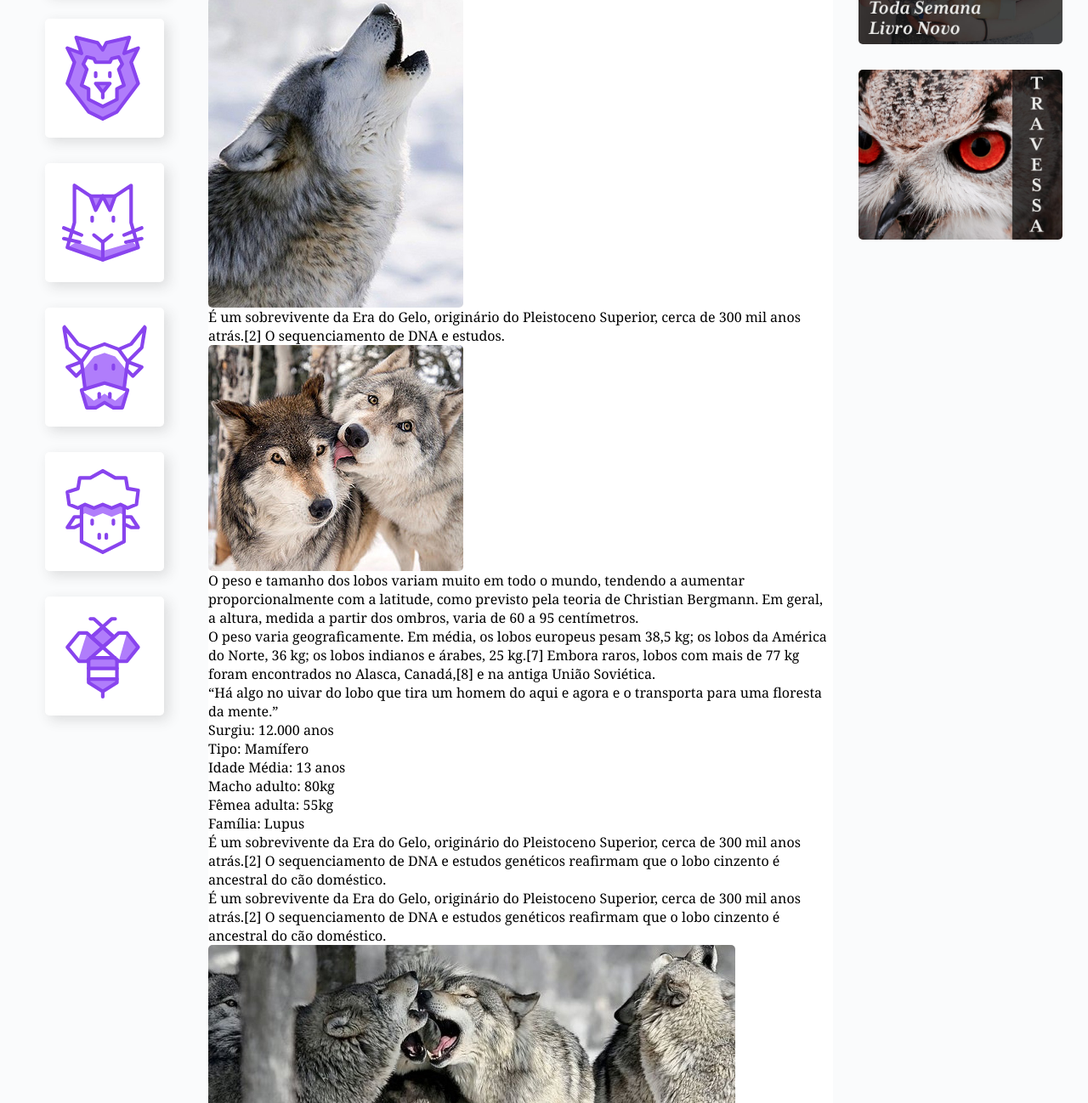
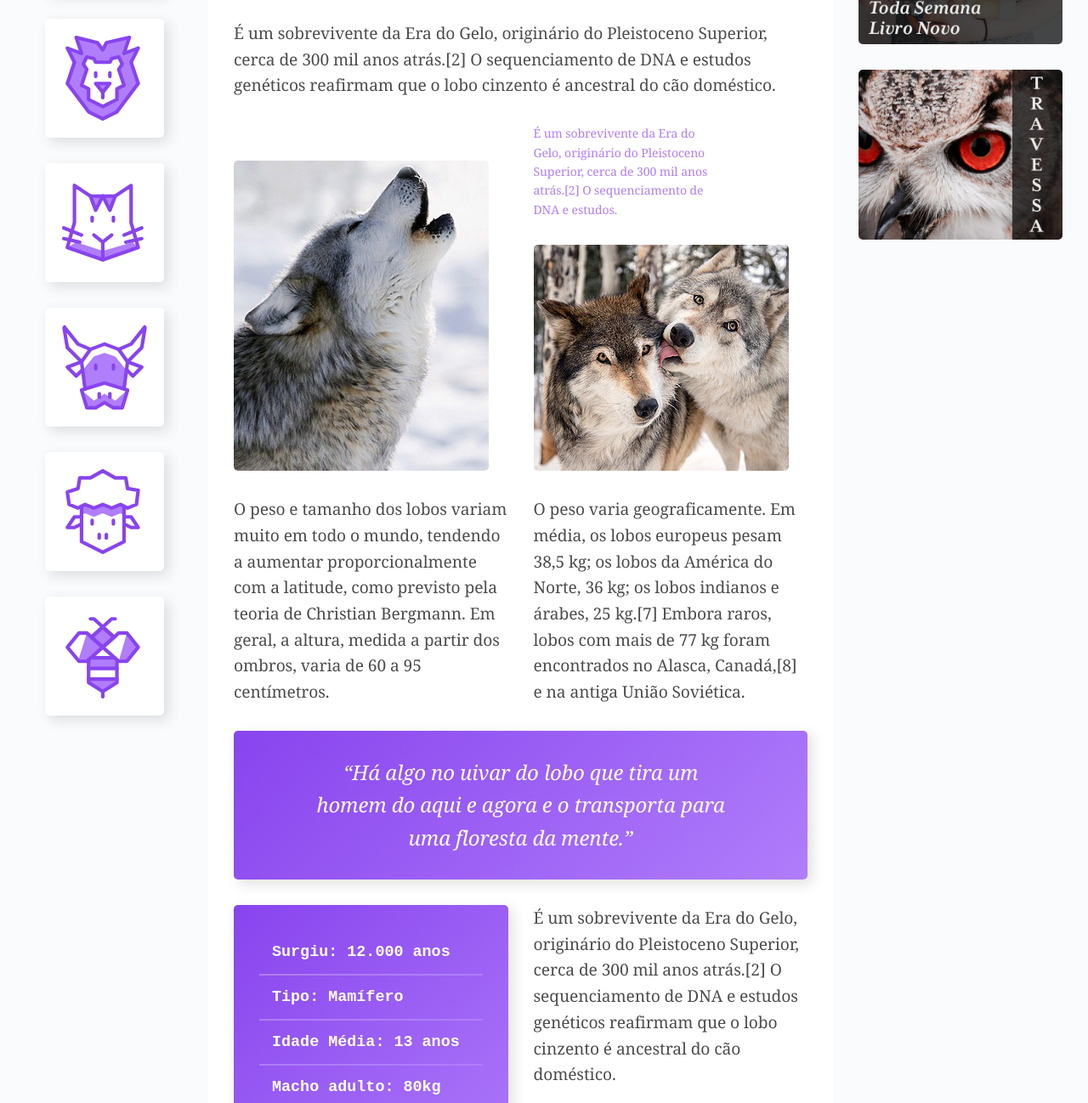
Before and after one commit to felipeescarassatti/wildbeast, a plain HTML site: page index.html in a window 1280 px wide. Shown: the part 282-1580 px from the top of the page at 85% size. Drawn offline with Linux system fonts and the light colour scheme.

Commit message:
content estilizado

```diff
--- a/css/style.css
+++ b/css/style.css
@@ -99,6 +99,136 @@ img {
 /* CONTENT */
 .content {
   grid-area: content;
+  max-width: 900px;
+  margin: 0 auto;
+  padding: 30px;
+  display: grid;
+  grid-template-columns: 1fr 1fr;
+  grid-gap: 30px;
+}
+
+.col-wide {
+  grid-column: 1 / -1;
+}
+
+.imagem-1 {
+  grid-row: span 2;
+  align-self: end;
+}
+
+.imagem-2 {
+  align-self: end;
+}
+
+.citacao {
+  grid-column: span 2;
+}
+
+.iamgem-3 {
+  grid-column: span 2;
+}
+
+/* ESTILOS CONTENT */
+p {
+  font-size: 1.2em;
+  line-height: 1.6;
+  letter-spacing: -0.005em;
+  color: rgba(0, 0, 0, 0.7);
+}
+
+.informacoes p + p {
+  margin-top: 30px;
+}
+
+/* TITULO */
+.titulo {
+  color: #b07dfb;
+}
+
+.titulo h1 {
+  font-size: 3.75em;
+  line-height: 1;
+  font-weight: 700;
+}
+
+.titulo span {
+  font-size: 0.875em;
+  font-style: italic;
+}
+
+/* CARACTERISTICAS */
+.caracteristicas {
+  display: flex;
+  align-items: flex-start;
+}
+
+.caracteristicas > div {
+  width: 80px;
+  text-align: center;
+  background: linear-gradient(135deg, #8844ee, #b07dfb);
+  border-radius: 5px;
+  box-shadow: 5px 5px 15px 0px rgba(44, 44, 44, 0.15);
+  position: relative;
+}
+
+.caracteristicas > div:first-child {
+  margin-right: 30px;
+}
+
+.caracteristicas span {
+  display: block;
+  color: #b07dfb;
+}
+
+.numero {
+  font-size: 3em;
+  line-height: 1;
+  margin: 10px auto;
+}
+
+.rotulo {
+  background: #ffffff;
+  border-radius: 0 0 5px 5px;
+  padding: 5px 0;
+  position: relative;
+  top: 2px;
+}
+
+.destaque {
+  font-size: 0.875em;
+  color: #b07dfb;
+  max-width: 16em;
+}
+
+.citacao,
+.atributos {
+  align-self: start;
+  padding: 30px;
+  border-radius: 5px;
+  background: linear-gradient(135deg, #8844ee, #b07dfb);
+  border-radius: 5px;
+  box-shadow: 5px 5px 15px 0px rgba(44, 44, 44, 0.15);
+}
+
+.citacao p {
+  font-size: 1.5em;
+  font-style: italic;
+  text-align: center;
+  max-width: 500px;
+  margin: 0 auto;
+  color: #ffffff;
+}
+
+.atributos li {
+  color: #ffffff;
+  font-family: "Courier New", Courier, monospace;
+  font-size: 1.15em;
+  padding: 15px;
+  font-weight: bold;
+}
+
+.atributos li + li {
+  border-top: 2px solid #b07dfb;
 }
 
 /* ANUNCIOS */
--- a/index.html
+++ b/index.html
@@ -49,14 +49,15 @@
           <span class="numero">13</span>
           <span class="rotulo">age</span>
         </div>
+      </div>
 
-        <p>É um sobrevivente da Era do Gelo, originário do Pleistoceno Superior, cerca de 300 mil anos atrás.[2] O sequenciamento de DNA e estudos genéticos reafirmam que o lobo cinzento é ancestral do cão doméstico.</p>
+      <p class="col-wide">É um sobrevivente da Era do Gelo, originário do Pleistoceno Superior, cerca de 300 mil anos atrás.[2] O sequenciamento de DNA e estudos genéticos reafirmam que o lobo cinzento é ancestral do cão doméstico.</p>
 
-        <img src="img/wolf1.jpg" alt="Wolf 1">
+      <img class="imagem-1" src="img/wolf1.jpg" alt="Wolf 1">
 
-        <p>É um sobrevivente da Era do Gelo, originário do Pleistoceno Superior, cerca de 300 mil anos atrás.[2] O sequenciamento de DNA e estudos.</p>
+      <p class="destaque">É um sobrevivente da Era do Gelo, originário do Pleistoceno Superior, cerca de 300 mil anos atrás.[2] O sequenciamento de DNA e estudos.</p>
 
-        <img src="img/wolf2.jpg" alt="Wolf 2">
+      <img class="imagem-2" src="img/wolf2.jpg" alt="Wolf 2">
 
       <p>O peso e tamanho dos lobos variam muito em todo o mundo, tendendo a aumentar proporcionalmente com a latitude, como previsto pela teoria de Christian Bergmann. Em geral, a altura, medida a partir dos ombros, varia de 60 a 95 centímetros.</p>
 
@@ -80,8 +81,8 @@
         <p>É um sobrevivente da Era do Gelo, originário do Pleistoceno Superior, cerca de 300 mil anos atrás.[2] O sequenciamento de DNA e estudos genéticos reafirmam que o lobo cinzento é ancestral do cão doméstico.</p>
       </div>
 
-        <img src="img/wolf3.jpg" alt="Wolf 3">
-      </div>
+      <img class="image-3" src="img/wolf3.jpg" alt="Wolf 3">
+
     </main>
 
     <aside class="anuncios">
```
Lines whose indentation alone changed are shown as unchanged.
